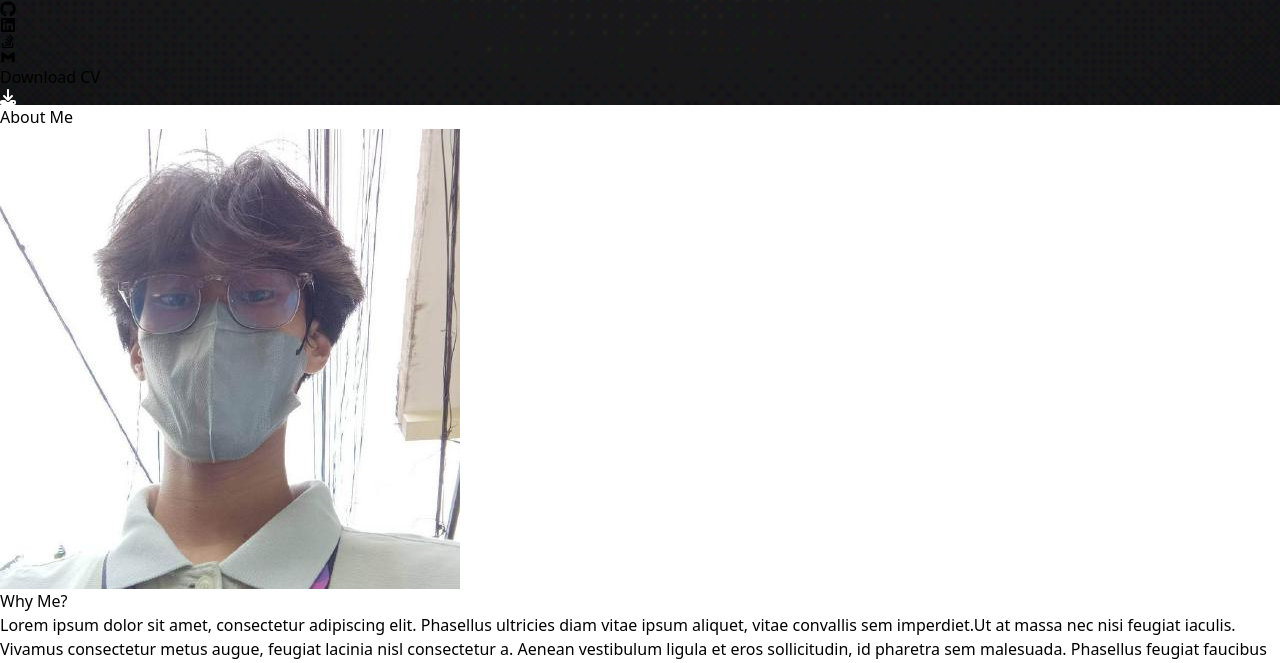
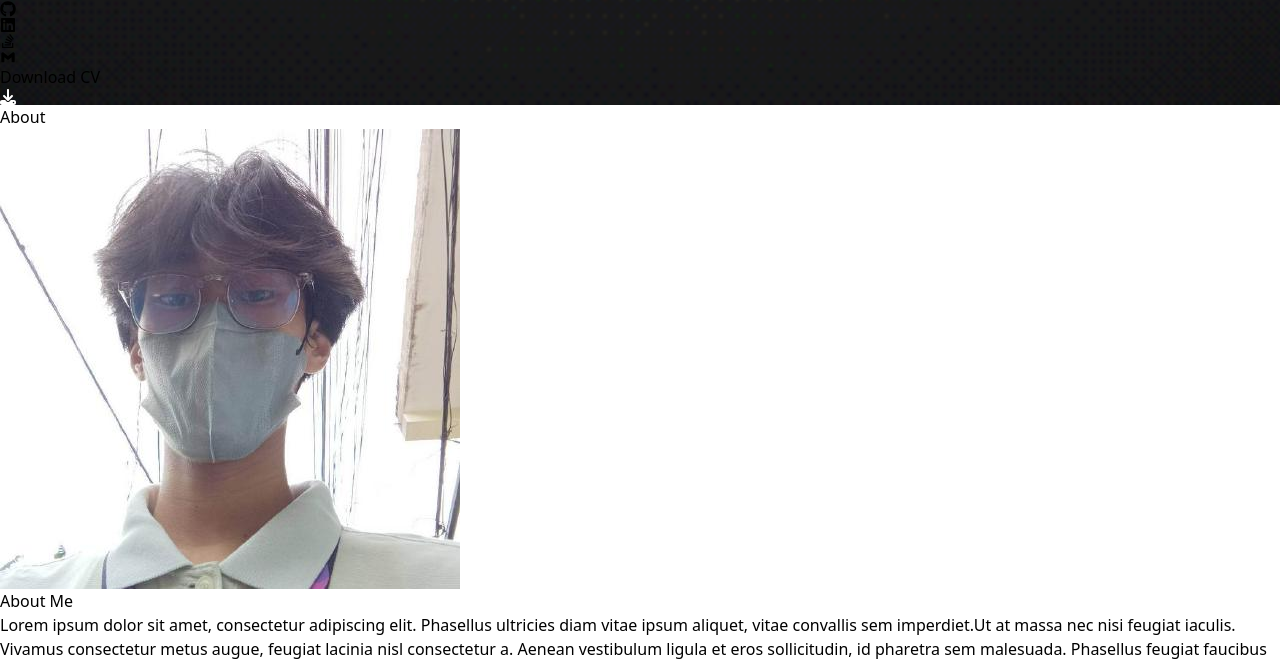
Before and after one commit to kimalfredmolina/KimAlfred-Portfolio, a React (Vite) app: page / in a window 1280 px wide. Shown: the part 1119-1782 px from the top of the page. Built offline with nearby package versions, Linux system fonts and the light colour scheme.

Commit message:
Adjut UI

```diff
--- a/src/components/About.jsx
+++ b/src/components/About.jsx
@@ -12,21 +12,21 @@ const About = () => {
             whileInView={{opcaity: 1, y: 0}}
             initial={{ opcaity: 1, y: -100}}
             transition={{duration: 1.5}}
-            className="text-6xl font-bold">About Me</motion.h1>
+            className="text-6xl font-bold">About</motion.h1>
         </div>
         <div className="bg-foreground text-white py-20">
         <div className="container mx-auto flex flex-col md:flex-row items-center">
             <motion.img
             whileInView={{ opacity: 1, x: 0}}
             initial={{ opacity: 0, x: -100}}
-            transition={{ duration: 1}}
+            transition={{ duration: 1.5}}
             src={profilepic} alt="Profile Picture" className="rounded-lg border-2 border-primary mx-auto w-1/4 h-96 object-cover" />
             <div className="md:w-1/2 p-4">
                 <motion.h2
                 whileInView={{ opacity: 1, x: 0 }}
                 initial={{ opacity: 0, x: 100}}
                 transition={{ duration: 1}}
-                className="text-4xl font-bold">Why Me?</motion.h2>
+                className="text-4xl font-bold">About Me</motion.h2>
 
             <motion.p
             whileInView={{ opacity: 1, x: 0 }}
```
